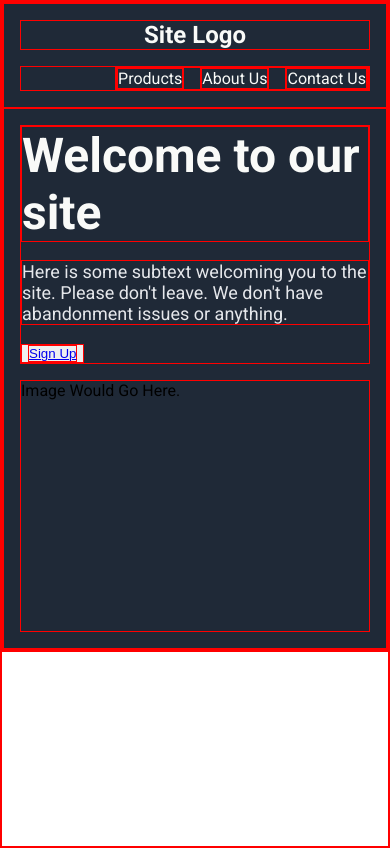
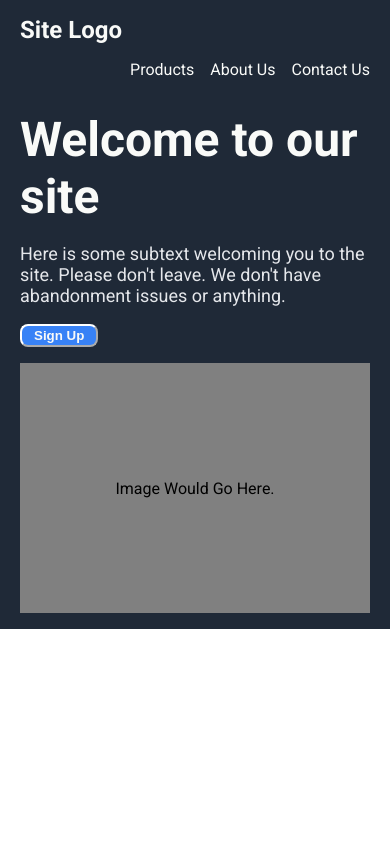
Before and after one commit to Selethenn/landing_page, a plain HTML site: page index.html in a window 390 px wide. Drawn offline with Linux system fonts and the light colour scheme.

Commit message:
build: repeat of previous commit

```diff
--- a/style.css
+++ b/style.css
@@ -1,7 +1,7 @@
 /* Style CSS File */
 @import url('https://fonts.googleapis.com/css2?family=Roboto:wght@400;700&display=swap');
 
- * { border: 1px solid red; }
+ /* * { border: 1px solid red; }  */
 
 body {
     height: 100vh;
@@ -31,16 +31,6 @@ navbar {
     font-size: 24px;
     font-weight: 700;
     width: 350px;
-}
-
-@media only screen and (max-width: 725px) {
-    .logo{
-        display: flex;
-        justify-content: center;
-    }
-    nav {
-        justify-content: center;
-    }
 }
 nav {
     display: flex;
@@ -81,8 +71,22 @@ navbar a {
     font-size: 18px;
     color: #E5E7EB;
 }
+.hero button, .hero button a {
+    padding: 2px 6px;
+    font-weight: 700;
+    color: #F9FAF8;
+    background-color: #3882F6;
+    text-decoration: none;
+    border-radius: 8px;
+    border-color: white;
+
+}
 /*Hero Image*/
 .hero_img {
+    display: flex;
+    justify-content: center;
+    align-items: center;
+    background-color: grey;
     width: 350px;
     height: 250px;
 }
```
